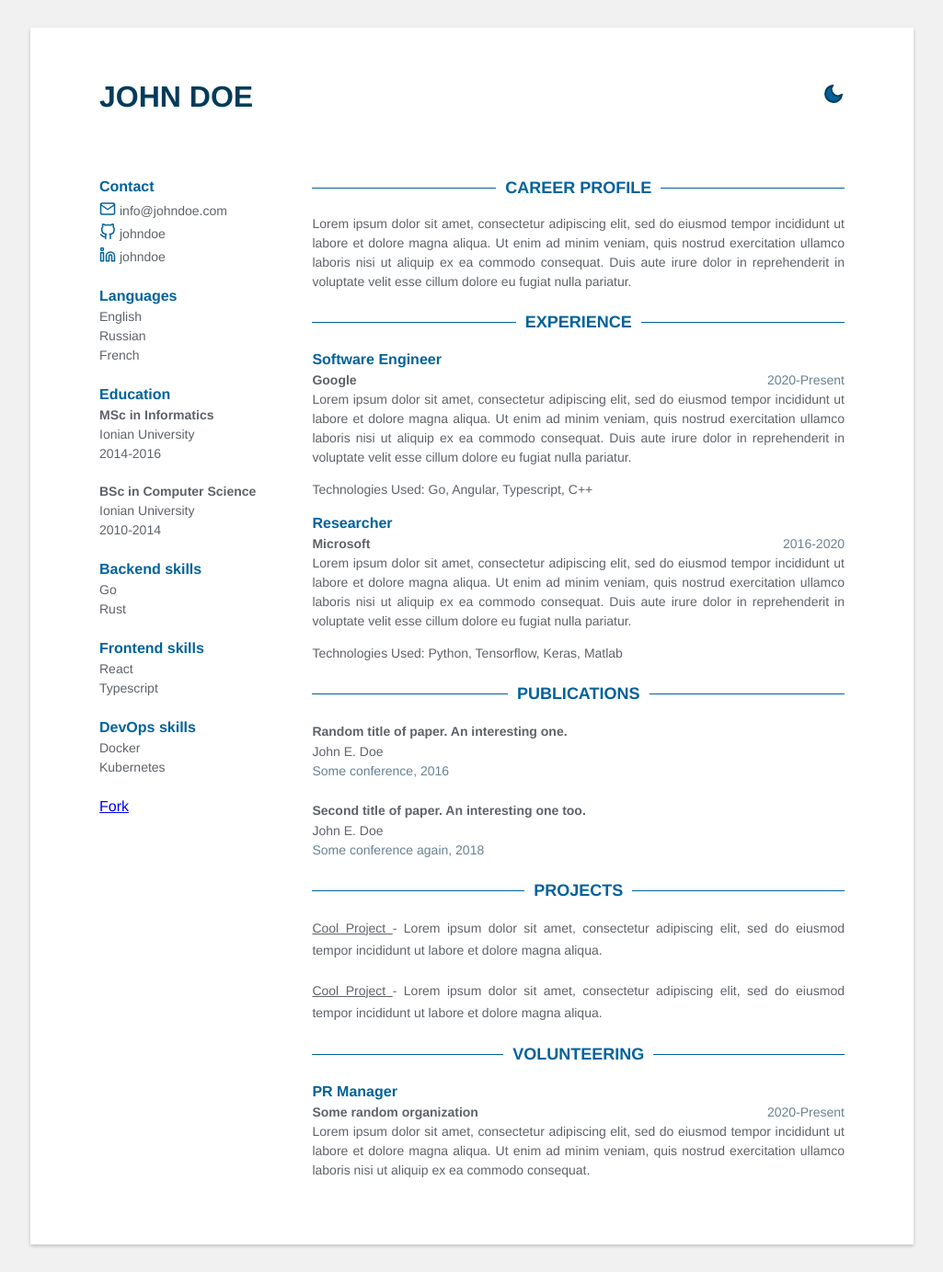
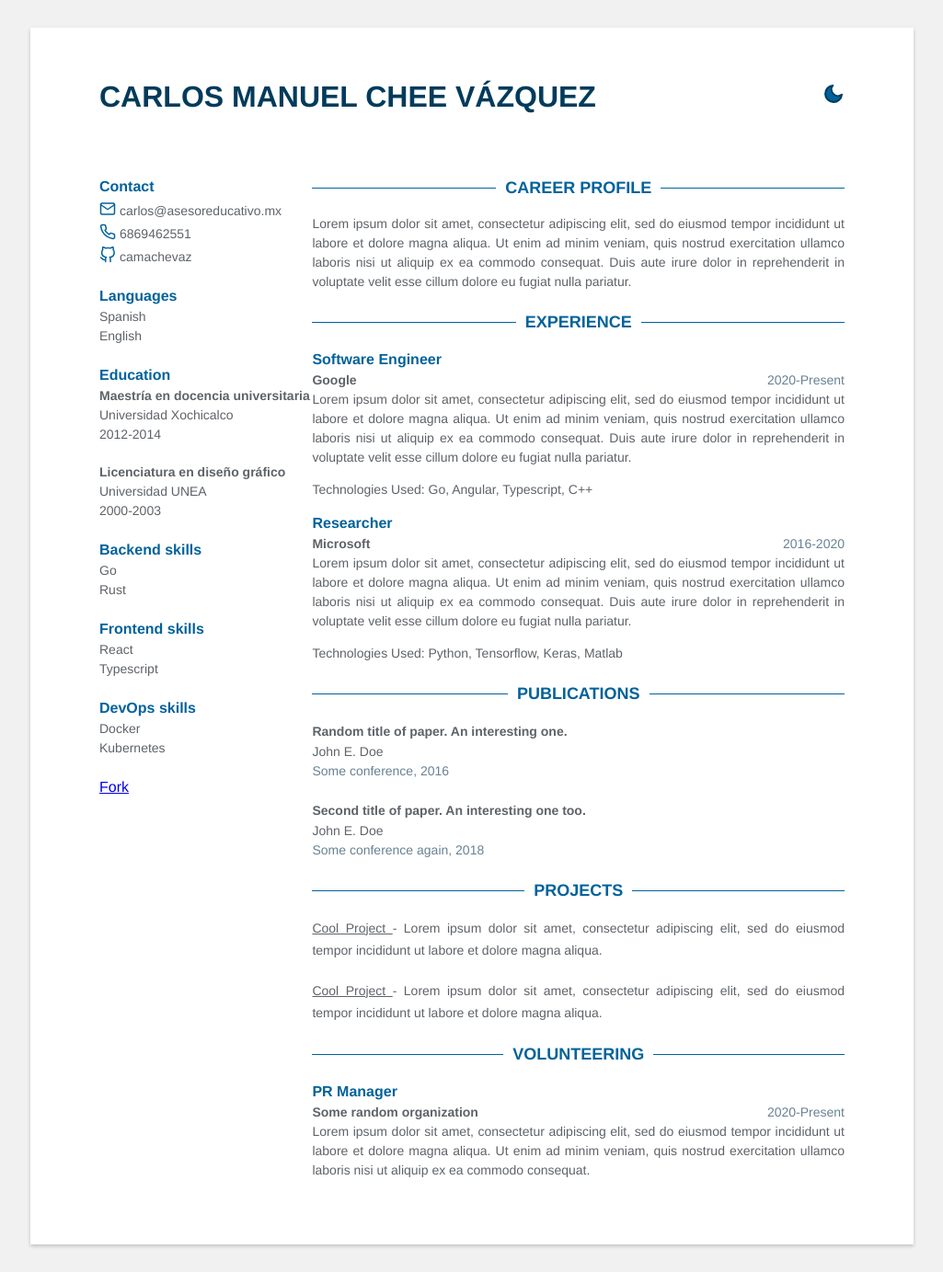
Before and after one commit to camachevaz/cv, a Jekyll site: the page built from index.html, in a window 1280 px wide. Shown: the whole page at 92% size, without its empty margins (127-1152 px from the left). Built offline with Jekyll 4.4.1, drawn with Linux system fonts in a browser that asks for light colours.

Commit message:
Update data.yml

```diff
--- a/_data/data.yml
+++ b/_data/data.yml
@@ -1,29 +1,29 @@
-name: John Doe
+name: Carlos Manuel Chee Vázquez
 support_dark_mode: true
 fork: true
 
 # Sidebar
 contact:
-  email: info@johndoe.com
-  github: johndoe
-  linkedin: johndoe
-  phone:
+  email: carlos@asesoreducativo.mx
+  github: camachevaz
+  linkedin:
+  phone: 6869462551
   gitlab:
   twitter:
 
 languages:
+  - idiom: Spanish
   - idiom: English
-  - idiom: Russian
-  - idiom: French
+  - idiom:
 
 education:
-  - degree: MSc in Informatics
-    time: 2014-2016
-    university: Ionian University
+  - degree: Maestría en docencia universitaria
+    time: 2012-2014
+    university: Universidad Xochicalco
 
-  - degree: BSc in Computer Science
-    time: 2010-2014
-    university: Ionian University
+  - degree: Licenciatura en diseño gráfico
+    time: 2000-2003
+    university: Universidad UNEA
 
 skills:
   - category: Backend
```
